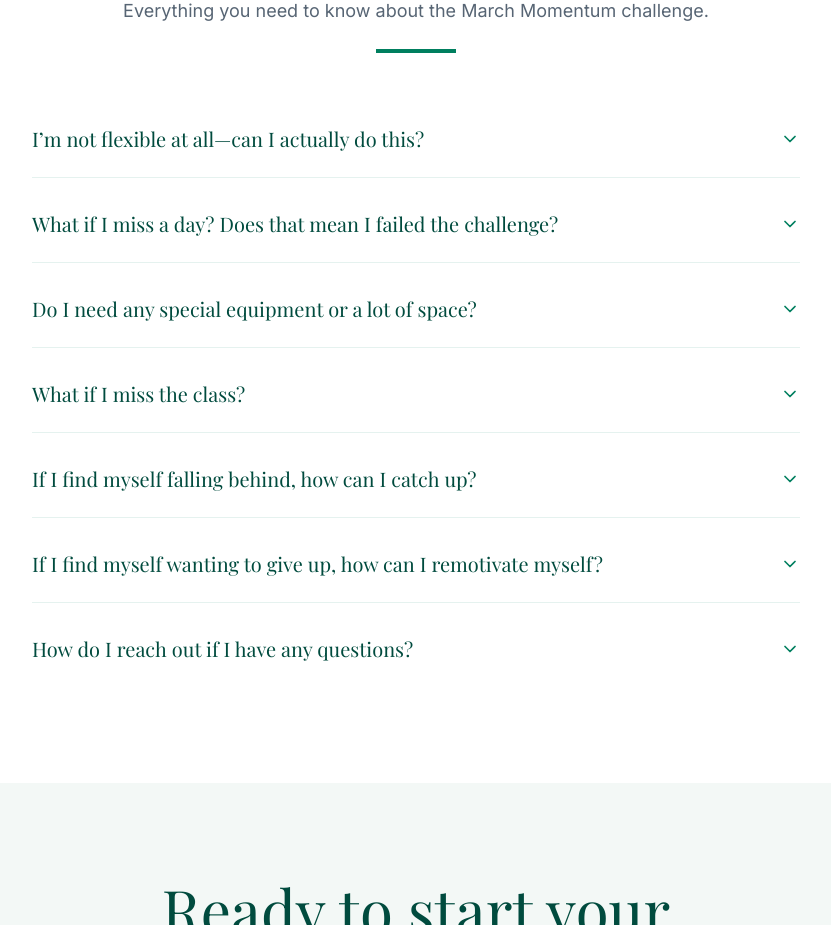
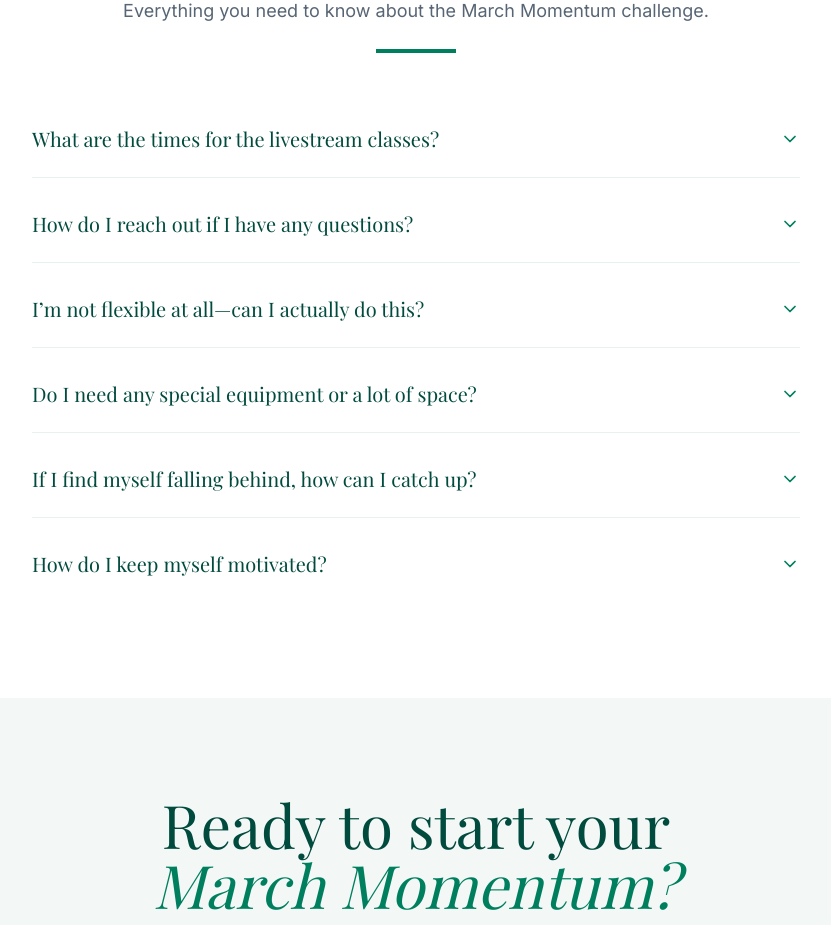
Before and after one commit to helixilk/TOYL-March-Momentum, a React (Vite) app: page / in a window 1280 px wide. Shown: the part 3640-4565 px from the top of the page, without its empty margins (224-1055 px from the left). Built offline with nearby package versions, Linux system fonts and the light colour scheme; no server answers; the HTML template or start-up script is replaced by a standard one; a web font is replaced by a local one.

Commit message:
feat: Update FAQ content
Reflects current program details for livestream times and contact information.

```diff
--- a/src/components/FAQ.tsx
+++ b/src/components/FAQ.tsx
@@ -46,32 +46,28 @@ const FAQItem: React.FC<FAQItemProps> = ({ question, answer }) => {
 const FAQ: React.FC = () => {
   const faqs = [
     {
+      question: "What are the times for the livestream classes?",
+      answer: "In order to facilitate a busy lifestyle, two (2) livestream sessions will be hosted per weekday. While all participants are invited to attend at least one of these, they are absolutely welcome to attend them both. The first session is at 7:00am EST, while the second session is at 8:00pm EST."
+    },
+    {
+      question: "How do I reach out if I have any questions?",
+      answer: "All inquiries can be addressed to the contact email \"charles@toyl.ca\". Responses will be provide within 24 hours."
+    },
+    {
       question: "I’m not flexible at all—can I actually do this?",
       answer: "Being 'too stiff for yoga' is like being 'too dirty for a shower.' This challenge isn't for people who can already touch their toes; it’s for the people who can’t. We focus on functional mobility—opening up your hips, back, and shoulders so you can move through your real life without pain. Every pose includes 'modifications,' meaning you go exactly as far as your body allows today. You don't need to be flexible to start; you just need to be willing to breathe."
-    },
-    {
-      question: "What if I miss a day? Does that mean I failed the challenge?",
-      answer: "Life happens. If you miss a Tuesday, you haven't 'failed.' You simply have a session waiting for you. The goal of the March Momentum is consistency, not perfection. Our 'Weekdays Only' schedule actually gives you the weekends to catch up if you had a hectic Tuesday. You have lifetime access to these videos, so the only way to fail is to never start."
     },
     {
       question: "Do I need any special equipment or a lot of space?",
       answer: "If you have enough floor space to lie down, you have enough space for TOYL Yoga. While a yoga mat is helpful for grip, it’s not required. You don't need fancy 'yoga clothes,' blocks, or straps. Most of our participants do these 20-minute sessions in their pajamas or workout gear right in their living room or office. We’ve removed every barrier so you can just hit play and move."
     },
     {
-      question: "What if I miss the class?",
-      answer: "There is no 'missing' a class because there are no live appointments to keep. Every daily 20-minute session is delivered directly to your inbox and stored in your private member portal. Whether you practice at 6:00 AM before the house wakes up or at 9:00 PM to decompress from the day, the session is ready when you are. You own the content, so you set the clock."
+      question: "If I find myself falling behind, how can I catch up?",
+      answer: "First, give yourself grace—Life always does what it does, and this happens to everyone at some time. If you fall behind, we recommend the 'Double-Down' or the 'Weekend Bridge.' You can either do two 20-minute sessions back-to-back (one in the morning, one in the evening) or use our scheduled 'Weekend Breaks' to catch up on the sessions you missed during the week."
     },
     {
-      question: "If I find myself falling behind, how can I catch up?",
-      answer: "First, give yourself grace—the goal is a lifestyle, not a race. If you fall behind, we recommend the 'Double-Down' or the 'Weekend Bridge.' You can either do two 20-minute sessions back-to-back (one in the morning, one in the evening) or use our scheduled 'Weekend Breaks' to catch up on the sessions you missed during the week. Remember: doing 5 minutes of a missed session is always better than doing 0 minutes."
-    },
-    {
-      question: "If I find myself wanting to give up, how can I remotivate myself?",
-      answer: "Motivation is a feeling, and feelings fade. When your 'why' feels weak, stop looking at the mountain and just look at the mat. Tell yourself: 'I’m just going to roll out the mat and stand on it for 2 minutes.' Usually, once you’re there, the body takes over. Also, remember your Identity Shift: You aren't 'trying' to do yoga; you are the kind of person who prioritizes their health. Re-read the Daily Hook from that morning—it’s designed specifically to pull you back into the game when your brain tries to talk you out of it."
-    },
-    {
-      question: "How do I reach out if I have any questions?",
-      answer: "All inquiries can be addressed to the contact email 'charles@toyl.ca'. Responses will be provided within 24 hours."
+      question: "How do I keep myself motivated?",
+      answer: "When your drive to persist is waning, we suggest you stop looking at the mountain and just look at the mat. Tell yourself: 'I’m just going to roll out the mat and stand on it for 2 minutes', and celebrate doing this. Usually though, once you’re there, the body takes over and you may practice for a bit. Celebrate this too. Remember, we are about persistence, and not perfection."
     }
   ];
 
```
